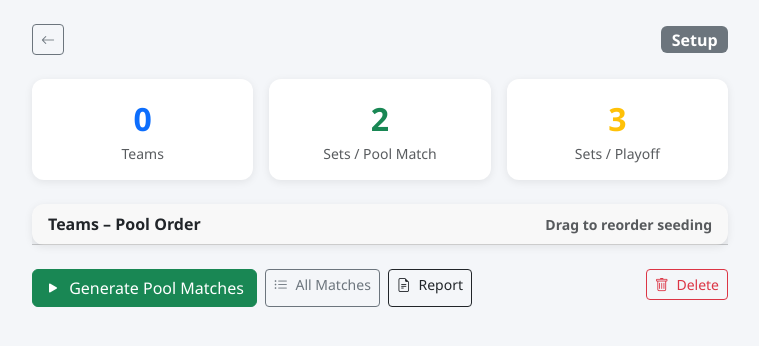
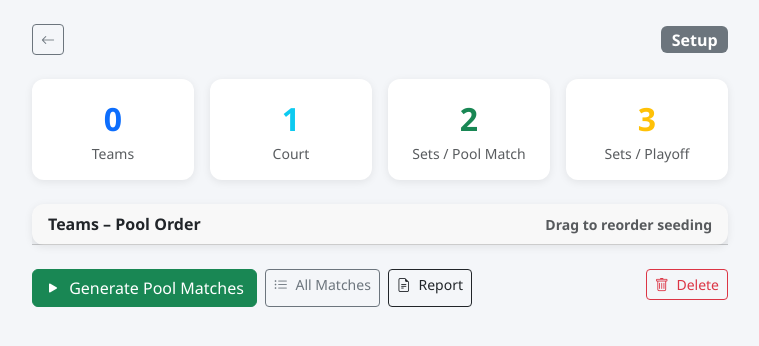
Before and after one commit to mauromarcio/ScoreProject, an ASP.NET Core app: template VolleyScore/Views/Tournaments/Details.cshtml in a window 1280 px wide. Shown: the part 57-403 px from the top of the page, without its empty margins (260-1019 px from the left). Run offline with ASP.NET Core 8, Linux system fonts and the light colour scheme; the template is opened without the code that fills it, so the values that code supplies are empty.

Commit message:
Add multi-court pool play support
Tournaments now have a NumberOfCourts setting (1–10, default 1).
Teams are distributed across courts using interleaved seeding so each
court gets a balanced mix of strong and weak teams:
  seed 1,3,5,… → court 1 ; seed 2,4,6,… → court 2, etc.

Pool match generation (GeneratePoolMatches):
- Runs a separate round-robin schedule per court (each court's teams
  only play each other within that court).
- Referees are drawn from the same-court team pool, preserving the
  "team playing next cannot ref current match" rule per court.
- Each TournamentMatch gets a CourtNumber for display/grouping.
- MatchReference includes "Court N ·" prefix when multi-court.

Standings remain global (all courts pooled together).

Details page:
- Shows court count stat card.
- Court assignment preview card (interleaved preview, seed badge + C1/C2…
  badge per team in the sortable list, updates live on drag-reorder).
- Confirm dialog shows correct per-court match count.

Pool Play page:
- Single-court: unchanged appearance.
- Multi-court: Bootstrap tab strip, one tab per court showing that court's
  matches + completion progress badge.
- Standings table gains a "Ct" column when multi-court.
- Match list extracted to _PoolMatchList.cshtml partial (no duplication).

ReorderTeams also recomputes CourtNumber after drag-reorder.

DB migrations: NumberOfCourts on Tournaments, CourtNumber on
TournamentTeams and TournamentMatches.

https://claude.ai/code/session_017xEjpQ9MYk91unE5BhQkfe

```diff
--- a/VolleyScore/Models/Tournament.cs
+++ b/VolleyScore/Models/Tournament.cs
@@ -41,6 +41,11 @@ public class Tournament
     [Display(Name = "Pool Set Cap (pts)")]
     public int? PoolSetCap { get; set; }
 
+    /// <summary>Number of simultaneous courts used for pool play (1–10).</summary>
+    [Range(1, 10)]
+    [Display(Name = "Number of Courts")]
+    public int NumberOfCourts { get; set; } = 1;
+
     public TournamentStatus Status { get; set; } = TournamentStatus.Setup;
 
     public DateTime CreatedAt { get; set; } = DateTime.Now;
--- a/VolleyScore/Models/TournamentMatch.cs
+++ b/VolleyScore/Models/TournamentMatch.cs
@@ -26,6 +26,9 @@ public class TournamentMatch
     /// <summary>Pool matches only: the team assigned to referee this match.</summary>
     public int? RefereeTeamId { get; set; }
 
+    /// <summary>Court number this match is played on (pool play only; 1 when not multi-court)</summary>
+    public int CourtNumber { get; set; } = 1;
+
     // Navigation
     [ForeignKey("TournamentId")]
     public Tournament? Tournament { get; set; }
--- a/VolleyScore/Models/TournamentTeam.cs
+++ b/VolleyScore/Models/TournamentTeam.cs
@@ -16,6 +16,9 @@ public class TournamentTeam
     /// <summary>Display/seed order in the pool (1-based, user can reorder)</summary>
     public int SeedOrder { get; set; }
 
+    /// <summary>Court this team is assigned to (assigned when pool matches are generated)</summary>
+    public int CourtNumber { get; set; } = 1;
+
     // Navigation
     [ForeignKey("TournamentId")]
     public Tournament? Tournament { get; set; }
--- a/VolleyScore/Program.cs
+++ b/VolleyScore/Program.cs
@@ -120,6 +120,12 @@ using (var scope = app.Services.CreateScope())
                 ALTER TABLE TournamentMatches ADD MatchNumber INT NOT NULL DEFAULT 1;
             IF NOT EXISTS (SELECT 1 FROM INFORMATION_SCHEMA.COLUMNS WHERE TABLE_NAME = 'TournamentMatches' AND COLUMN_NAME = 'RefereeTeamId')
                 ALTER TABLE TournamentMatches ADD RefereeTeamId INT NULL REFERENCES Teams(Id);
+            IF NOT EXISTS (SELECT 1 FROM INFORMATION_SCHEMA.COLUMNS WHERE TABLE_NAME = 'TournamentMatches' AND COLUMN_NAME = 'CourtNumber')
+                ALTER TABLE TournamentMatches ADD CourtNumber INT NOT NULL DEFAULT 1;
+            IF NOT EXISTS (SELECT 1 FROM INFORMATION_SCHEMA.COLUMNS WHERE TABLE_NAME = 'TournamentTeams' AND COLUMN_NAME = 'CourtNumber')
+                ALTER TABLE TournamentTeams ADD CourtNumber INT NOT NULL DEFAULT 1;
+            IF NOT EXISTS (SELECT 1 FROM INFORMATION_SCHEMA.COLUMNS WHERE TABLE_NAME = 'Tournaments' AND COLUMN_NAME = 'NumberOfCourts')
+                ALTER TABLE Tournaments ADD NumberOfCourts INT NOT NULL DEFAULT 1;
         ");
     }
     catch (Exception ex)
--- a/VolleyScore/ViewModels/TournamentViewModels.cs
+++ b/VolleyScore/ViewModels/TournamentViewModels.cs
@@ -11,6 +11,7 @@ public class TeamStanding
     public int TeamId { get; set; }
     public string TeamName { get; set; } = string.Empty;
     public int SeedOrder { get; set; }
+    public int CourtNumber { get; set; } = 1;
     public int MatchesPlayed { get; set; }
     public int SetsWon { get; set; }
     public int PointsMade { get; set; }
--- a/VolleyScore/Views/Tournaments/Details.cshtml
+++ b/VolleyScore/Views/Tournaments/Details.cshtml
@@ -3,6 +3,17 @@
 @{
     ViewData["Title"] = Model.Name;
     var teams = Model.TournamentTeams.OrderBy(tt => tt.SeedOrder).ToList();
+    int numCourts = Math.Max(1, Model.NumberOfCourts);
+
+    // Interleaved court preview: position i (0-based) → court (i%numCourts)+1
+    var courtGroups = teams
+        .Select((tt, i) => new { tt, court = (i % numCourts) + 1 })
+        .GroupBy(x => x.court)
+        .OrderBy(g => g.Key)
+        .ToList();
+
+    // Expected total pool matches = sum of n*(n-1)/2 per court group
+    int expectedMatches = courtGroups.Sum(g => { int n = g.Count(); return n * (n - 1) / 2; });
 }
 
 <div class="container py-4" style="max-width:720px">
@@ -38,7 +49,7 @@
     }
 
     <div class="row g-3 mb-4">
-        <div class="col-sm-4">
+        <div class="col-6 col-sm-3">
             <div class="card text-center">
                 <div class="card-body py-3">
                     <div class="fs-2 fw-bold text-primary">@teams.Count</div>
@@ -46,7 +57,15 @@
                 </div>
             </div>
         </div>
-        <div class="col-sm-4">
+        <div class="col-6 col-sm-3">
+            <div class="card text-center">
+                <div class="card-body py-3">
+                    <div class="fs-2 fw-bold text-info">@numCourts</div>
+                    <div class="small text-muted">Court@(numCourts > 1 ? "s" : "")</div>
+                </div>
+            </div>
+        </div>
+        <div class="col-6 col-sm-3">
             <div class="card text-center">
                 <div class="card-body py-3">
                     <div class="fs-2 fw-bold text-success">@Model.PoolSetsPerMatch</div>
@@ -54,7 +73,7 @@
                 </div>
             </div>
         </div>
-        <div class="col-sm-4">
+        <div class="col-6 col-sm-3">
             <div class="card text-center">
                 <div class="card-body py-3">
                     <div class="fs-2 fw-bold text-warning">@Model.PlayoffSetsPerMatch</div>
@@ -64,6 +83,42 @@
         </div>
     </div>
 
+    @* Court assignment preview — only shown in Setup before matches are generated *@
+    @if (Model.Status == TournamentStatus.Setup && numCourts > 1 && teams.Any())
+    {
+        <div class="card mb-4">
+            <div class="card-header">
+                <strong>Court Assignment Preview</strong>
+                <span class="text-muted small ms-2">based on current seed order (interleaved)</span>
+            </div>
+            <div class="card-body">
+                <div class="row g-3">
+                    @foreach (var group in courtGroups)
+                    {
+                        int n = group.Count();
+                        int matches = n * (n - 1) / 2;
+                        <div class="col-sm-6 col-md-4">
+                            <div class="card border-primary">
+                                <div class="card-header bg-primary text-white py-1 small fw-bold">
+                                    Court @group.Key &nbsp;·&nbsp; @n teams &nbsp;·&nbsp; @matches matches
+                                </div>
+                                <ul class="list-group list-group-flush">
+                                    @foreach (var x in group.OrderBy(g => g.tt.SeedOrder))
+                                    {
+                                        <li class="list-group-item py-1 small">
+                                            <span class="badge bg-secondary me-1">@x.tt.SeedOrder</span>
+                                            @x.tt.Team?.Name
+                                        </li>
+                                    }
+                                </ul>
+                            </div>
+                        </div>
+                    }
+                </div>
+            </div>
+        </div>
+    }
+
     <!-- Teams with drag-to-reorder -->
     <div class="card mb-4">
         <div class="card-header d-flex justify-content-between align-items-center">
@@ -71,13 +126,17 @@
             <span class="text-muted small">Drag to reorder seeding</span>
         </div>
         <ul class="list-group list-group-flush" id="teamSortList">
-            @foreach (var tt in teams)
+            @foreach (var x in teams.Select((tt, i) => new { tt, court = (i % numCourts) + 1 }))
             {
                 <li class="list-group-item d-flex align-items-center gap-3 sortable-item"
-                    data-team-id="@tt.TeamId">
+                    data-team-id="@x.tt.TeamId">
                     <i class="bi bi-grip-vertical text-muted" style="cursor:grab"></i>
-                    <span class="badge bg-secondary seed-badge">@tt.SeedOrder</span>
-                    <span class="fw-semibold">@tt.Team?.Name</span>
+                    <span class="badge bg-secondary seed-badge">@x.tt.SeedOrder</span>
+                    @if (numCourts > 1)
+                    {
+                        <span class="badge bg-primary court-badge">C@x.court</span>
+                    }
+                    <span class="fw-semibold">@x.tt.Team?.Name</span>
                 </li>
             }
         </ul>
@@ -92,7 +151,7 @@
         {
             <form asp-action="GeneratePoolMatches" asp-route-id="@Model.Id" method="post">
                 <button type="submit" class="btn btn-success"
-                        onclick="return confirm('Generate all @(teams.Count * (teams.Count - 1) / 2) pool matches?')">
+                        onclick="return confirm('Generate @expectedMatches pool match@(expectedMatches != 1 ? "es" : "") across @numCourts court@(numCourts > 1 ? "s" : "")?')">
                     <i class="bi bi-play-fill me-1"></i> Generate Pool Matches
                 </button>
             </form>
@@ -138,19 +197,22 @@
 <script src="https://cdn.jsdelivr.net/npm/sortablejs@1.15.0/Sortable.min.js"></script>
 <script>
     var tournamentId = @Model.Id;
-    var sortList = document.getElementById('teamSortList');
-    var statusEl = document.getElementById('reorderStatus');
-    var saveTimer = null;
+    var numCourts    = @numCourts;
+    var sortList     = document.getElementById('teamSortList');
+    var statusEl     = document.getElementById('reorderStatus');
+    var saveTimer    = null;
 
     Sortable.create(sortList, {
         animation: 150,
         handle: '.bi-grip-vertical',
         onEnd: function () {
-            // Update seed badges
             sortList.querySelectorAll('.sortable-item').forEach(function(el, idx) {
+                // Seed badge
                 el.querySelector('.seed-badge').textContent = idx + 1;
+                // Court badge (only present when numCourts > 1)
+                var cb = el.querySelector('.court-badge');
+                if (cb) cb.textContent = 'C' + ((idx % numCourts) + 1);
             });
-            // Debounce save
             clearTimeout(saveTimer);
             saveTimer = setTimeout(saveOrder, 600);
         }
```
Also changed, not shown: VolleyScore/Controllers/TournamentsController.cs (+43 -14 lines), VolleyScore/Views/Tournaments/Create.cshtml (+24 -0 lines), VolleyScore/Views/Tournaments/PoolPlay.cshtml (+52 -50 lines), VolleyScore/Views/Tournaments/_PoolMatchList.cshtml (added, +53 -0 lines).
